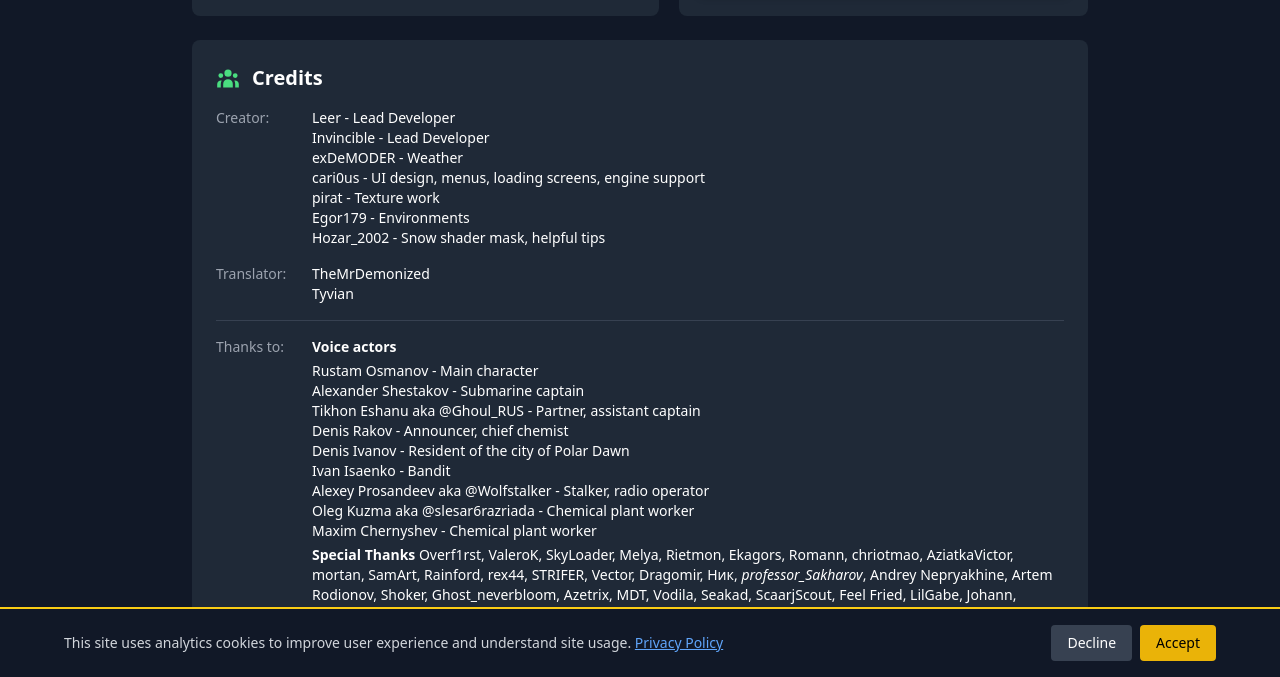
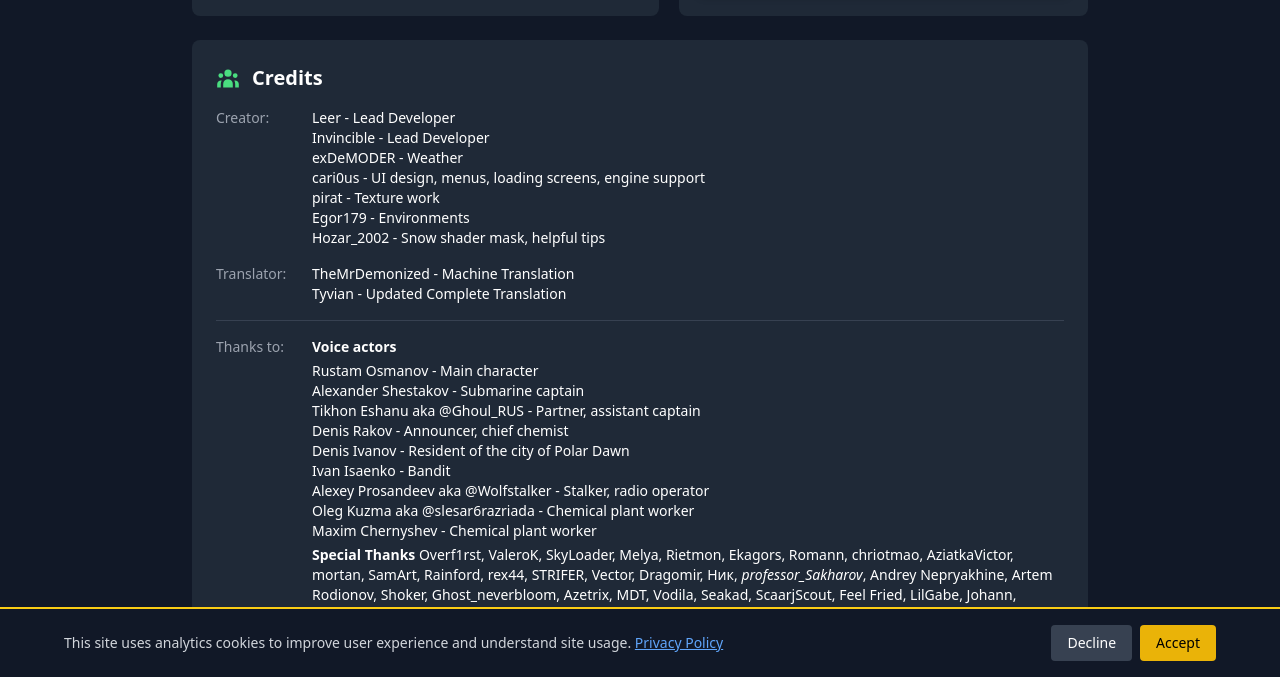
Before and after one commit to Cheekitos/CSMA-Test, a Jekyll site: the page built from _mods/alone-in-windstorm.md, in a window 1280 px wide and 900 px high, scrolled down 1451 px, cut to the strip 223-900 px from the top of the window. Built offline with Jekyll 4.4.1, drawn with Linux system fonts in a browser that asks for light colours; nearby versions of some CDN libraries.

Commit message:
Update alone-in-windstorm.md

```diff
--- a/_mods/alone-in-windstorm.md
+++ b/_mods/alone-in-windstorm.md
@@ -59,8 +59,8 @@ mod_creator: |
   * Hozar_2002 - Snow shader mask, helpful tips
 
 translation_by: |
-  * TheMrDemonized
-  * Tyvian
+  * TheMrDemonized - Machine Translation
+  * Tyvian - Updated Complete Translation
 
 additional_credits: |
   **Voice actors**
```
